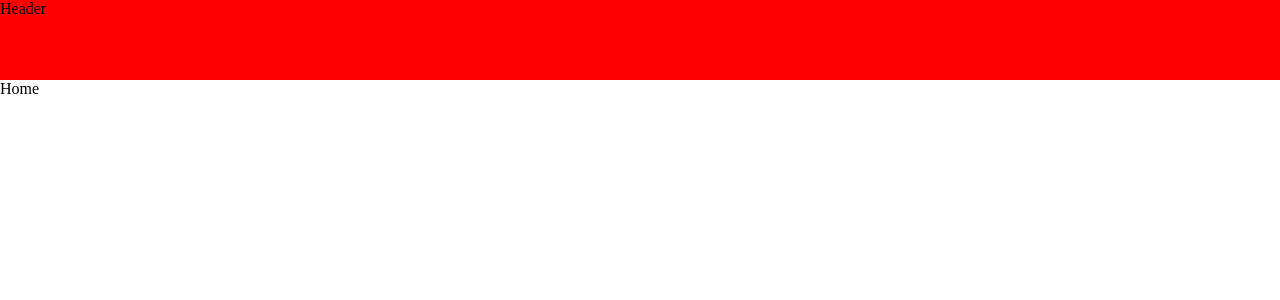
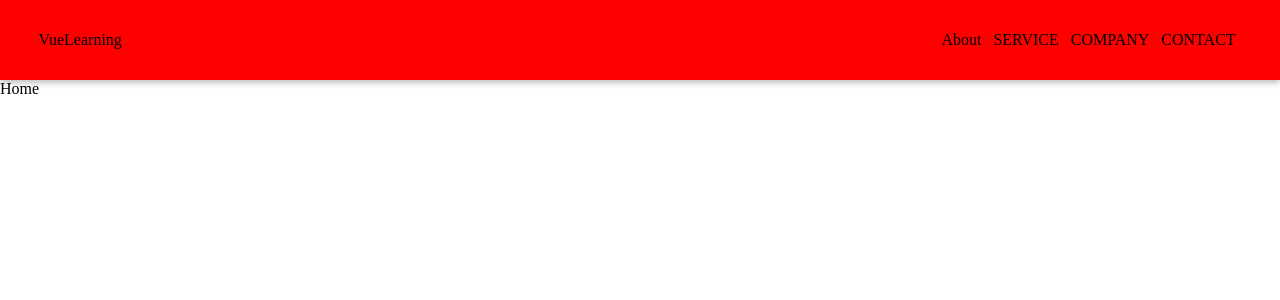
Before and after one commit to nakashimashin/vue-learning, a Vue app: page / in a window 1280 px wide. Shown: the top 300 px of the page. Built offline with nearby package versions, Linux system fonts and the light colour scheme.

Commit message:
headerのスタイリング

```diff
--- a/src/components/Header.vue
+++ b/src/components/Header.vue
@@ -2,13 +2,39 @@
 </script>
 
 <template>
-    <div class="body-header">Header</div>
+    <div class="container">
+        <div class="title">VueLearning</div>
+        <div class="buttons">
+            <button class="button">About</button>
+            <button class="button">SERVICE</button>
+            <button class="button">COMPANY</button>
+            <button class="button">CONTACT</button>
+        </div>
+    </div>
 </template>
 
 <style scoped>
-.body-header{
+.container{
     width: 100%;
     height: 10%;
     background-color: red;
+    display: flex;
+    align-items: center;
+    justify-content: space-between;
+    box-shadow: 0 3px 6px rgba(0, 0, 0, 0.25);
+}
+.title{
+    margin-left: 3%;
+}
+.buttons{
+    margin-right: 3%;
+}
+.button{
+    border: none;
+    background: none;
+}
+.button:hover{
+    background-color: rgb(143, 29, 29);
+    border-radius: 0.25rem;
 }
 </style>
```
